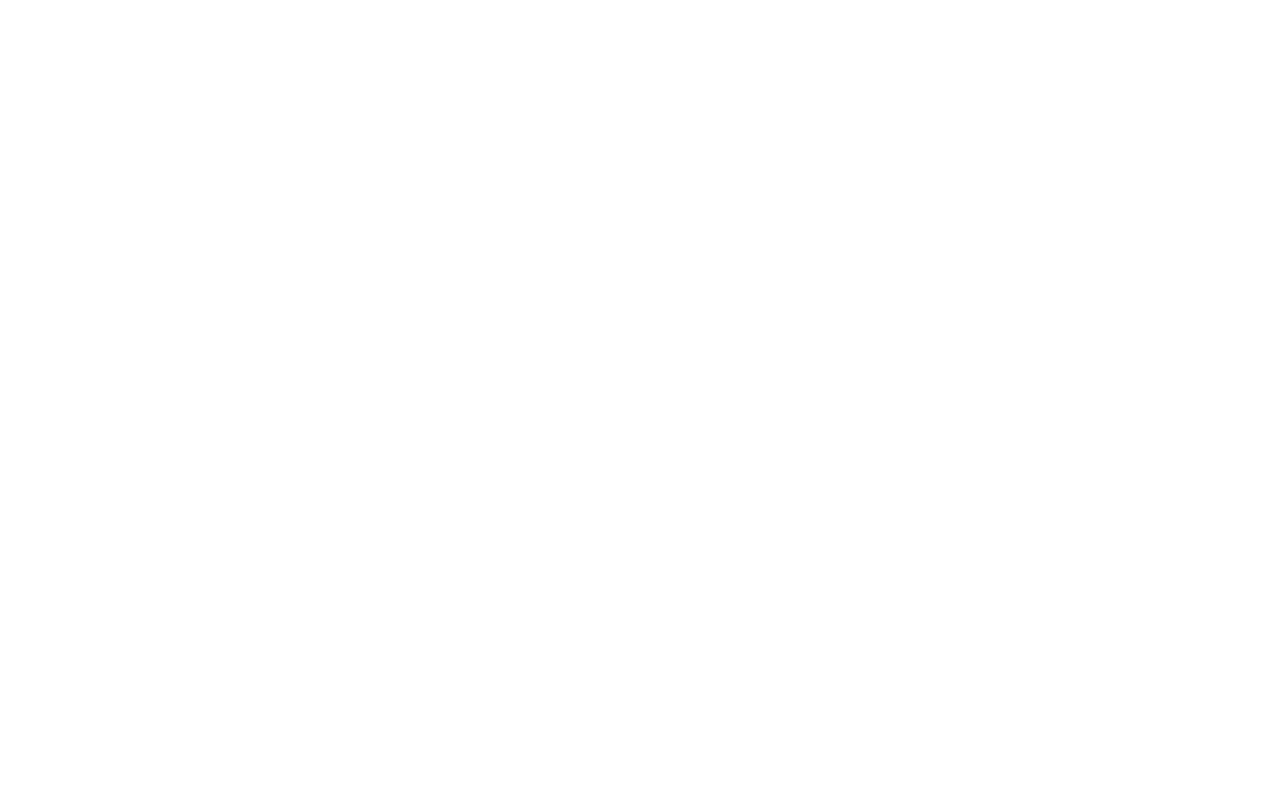
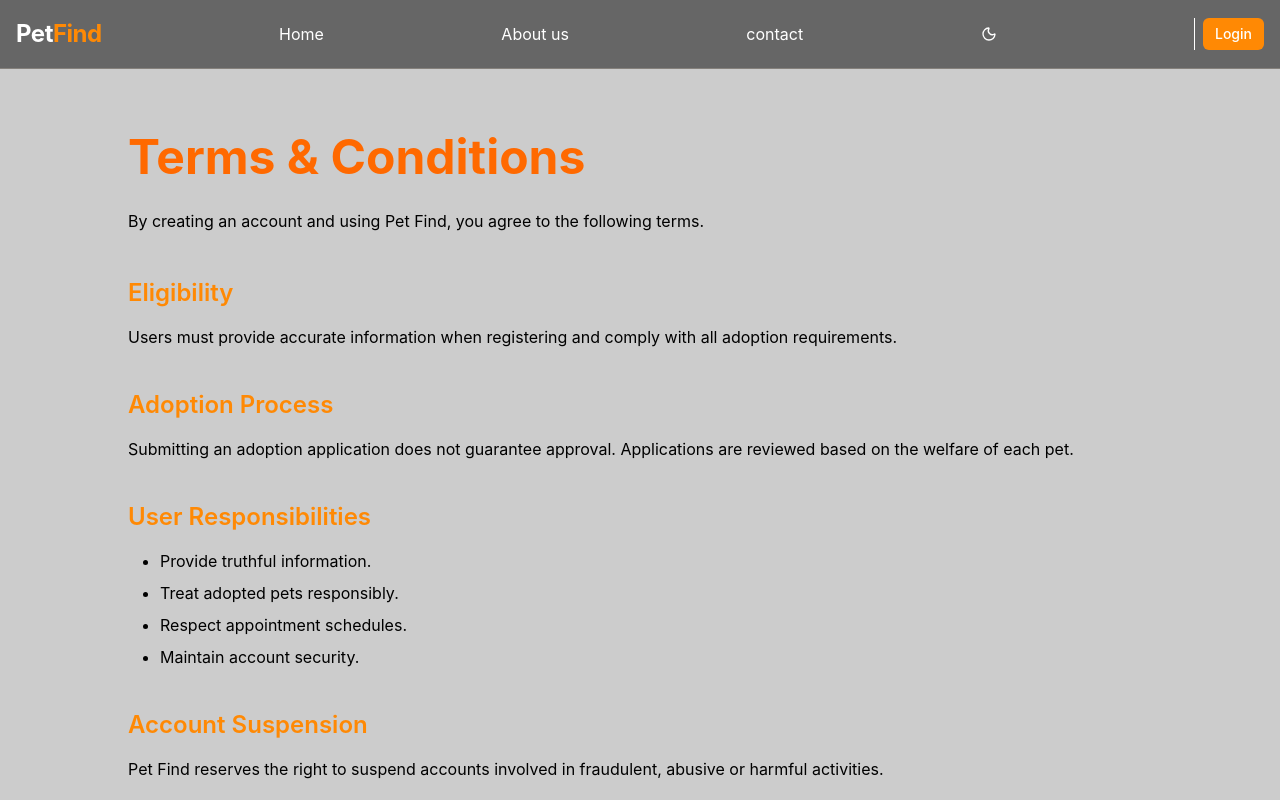
Before and after one commit to group-1-collaboration/Pet-Find, a React (Vite) app: page /terms in a window 1280 px wide. Before the commit this address had no page. Shown: the top 800 px of the page. Built offline with nearby package versions, Linux system fonts and the light colour scheme.

Commit message:
feat:create privacy page and terms page and import to app

```diff
--- a/src/App.jsx
+++ b/src/App.jsx
@@ -15,6 +15,9 @@ import { useAuth } from './context/AuthContext'
 import Categories from './components/Categories'
 import CategoryPets from './components/CategoryPets'
 import MainLayout from './layouts/MainLayout'
+import Contact from './pages/Contact'
+import Privacy from './pages/Privacy'
+import Terms from './pages/Terms'
 
 function Home(){
   return(
@@ -43,11 +46,15 @@ function App() {
         <Route path='/pets/:id' element={<PetDetails/>}/>
         <Route path='/pets' element={<PetList/>}/>
         <Route path='/category/:categoryName' element={<CategoryPets/>}/>
+        <Route path="/contact" element={<Contact/>} />
+        <Route path="/privacy" element={<Privacy/>} />
+        <Route path="/terms" element={<Terms/>} />
         </Route>
 
         <Route path="/" element={<Home/>} />
         <Route path="/login" element={<Login/>} />
         <Route path="/register" element={<Register/>} />
+
 
         <Route path="/dashboard"
         element={
--- /dev/null
+++ b/src/pages/Privacy.jsx
@@ -0,0 +1,65 @@
+import React from 'react'
+
+function Privacy() {
+  return (
+    <section className="min-h-screen dark:bg-black/80 bg-black/20 text-white px-6 py-16">
+
+<div className="max-w-5xl mx-auto">
+
+<h1 className="text-5xl font-bold text-orange-500">
+Privacy Policy
+</h1>
+
+<p className="mt-6 text-black dark:text-white leading-8">
+
+Pet Find values your privacy. When you create an account, we collect only the
+information necessary to provide our adoption services, including your name,
+email address and phone number.
+
+</p>
+
+<h2 className="mt-10 text-2xl font-semibold text-orange-400">
+Information We Collect
+</h2>
+
+<ul className="list-disc ml-8 mt-4 space-y-2 text-black dark:text-white">
+
+<li>Personal information provided during registration.</li>
+
+<li>Adoption and booking requests.</li>
+
+<li>Your favourite pets.</li>
+
+<li>Basic website usage information.</li>
+
+</ul>
+
+<h2 className="mt-10 text-2xl font-semibold text-orange-400">
+How We Use Your Information
+</h2>
+
+<p className="mt-4 text-black dark:text-white leading-8">
+
+Your information is used to process adoption requests, schedule visits,
+improve user experience and communicate important updates regarding your account.
+
+</p>
+
+<h2 className="mt-10 text-2xl font-semibold text-orange-400">
+Data Protection
+</h2>
+
+<p className="mt-4 text-black dark:text-white leading-8">
+
+We do not sell or share your personal information with third parties except
+where required by law or to complete the adoption process.
+
+</p>
+
+</div>
+
+</section>
+  )
+}
+
+export default Privacy
--- /dev/null
+++ b/src/pages/Terms.jsx
@@ -0,0 +1,74 @@
+import React from 'react'
+
+function Terms() {
+  return (
+    <section className="min-h-screen dark:bg-black/80 bg-black/20 text-white px-6 py-16">
+
+<div className="max-w-5xl mx-auto">
+
+<h1 className="text-5xl font-bold text-orange-500">
+Terms & Conditions
+</h1>
+
+<p className="mt-6 text-black dark:text-white leading-8">
+
+By creating an account and using Pet Find, you agree to the following terms.
+
+</p>
+
+<h2 className="mt-10 text-2xl font-semibold text-orange-400">
+Eligibility
+</h2>
+
+<p className="mt-4 text-black dark:text-white">
+
+Users must provide accurate information when registering and comply with all
+adoption requirements.
+
+</p>
+
+<h2 className="mt-10 text-2xl font-semibold text-orange-400">
+Adoption Process
+</h2>
+
+<p className="mt-4 text-black dark:text-white">
+
+Submitting an adoption application does not guarantee approval.
+Applications are reviewed based on the welfare of each pet.
+
+</p>
+
+<h2 className="mt-10 text-2xl font-semibold text-orange-400">
+User Responsibilities
+</h2>
+
+<ul className="list-disc ml-8 mt-4 space-y-2 text-black dark:text-white">
+
+<li>Provide truthful information.</li>
+
+<li>Treat adopted pets responsibly.</li>
+
+<li>Respect appointment schedules.</li>
+
+<li>Maintain account security.</li>
+
+</ul>
+
+<h2 className="mt-10 text-2xl font-semibold text-orange-400">
+Account Suspension
+</h2>
+
+<p className="mt-4 text-black dark:text-white">
+
+Pet Find reserves the right to suspend accounts involved in fraudulent,
+abusive or harmful activities.
+
+</p>
+
+</div>
+
+</section>
+  )
+}
+
+export default Terms
```
